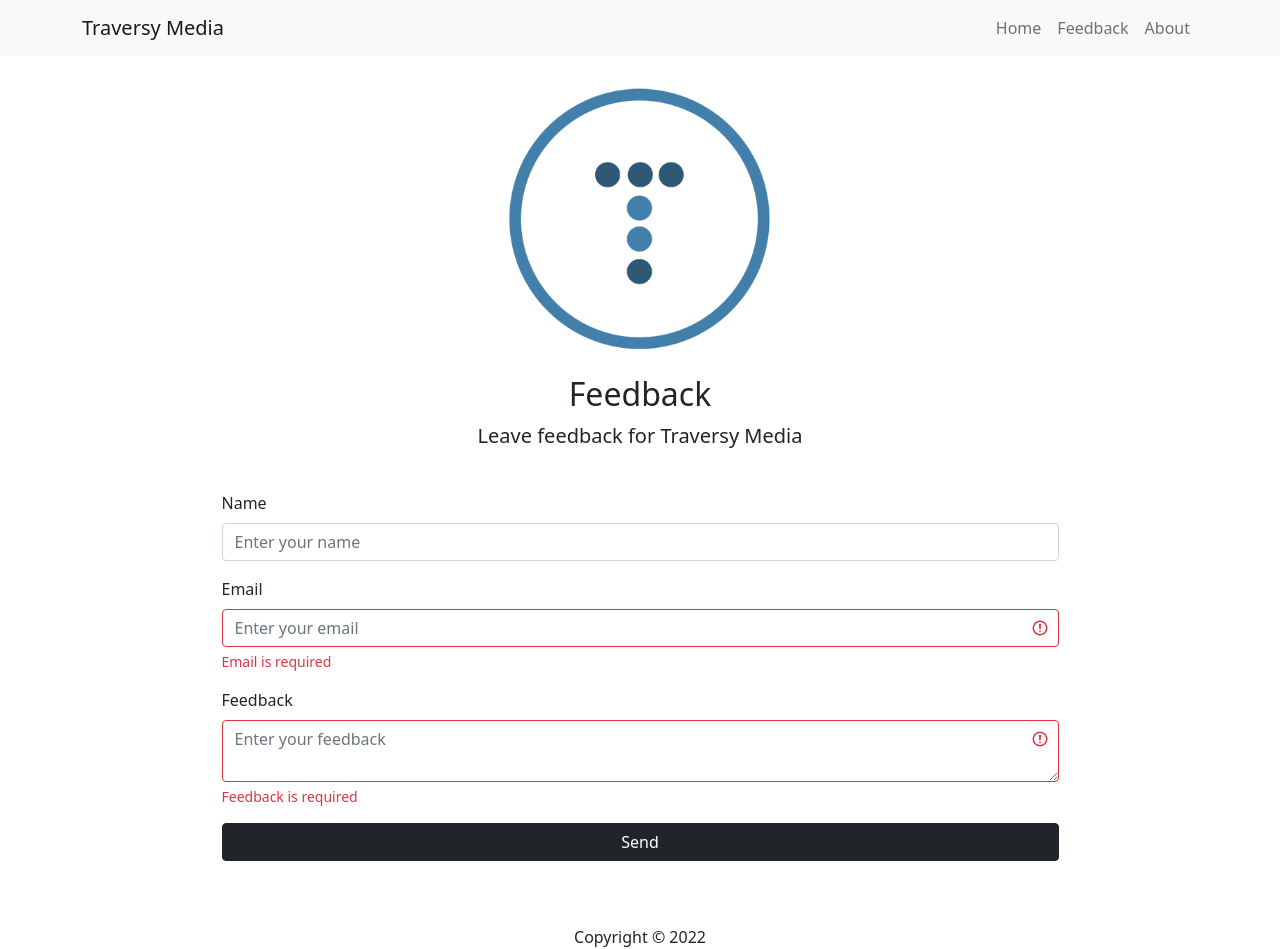
After one commit to Myles-the-Coder/php_crash, a PHP site: page /php_program/feedback/index.php in a window 1280 px wide. The commit adds this page. Run offline with PHP 8.4, Linux system fonts and the light colour scheme.

Commit message:
Additional lessons and mySQL integration

```diff
--- /dev/null
+++ b/extras/logout.php
@@ -0,0 +1,4 @@
+<?php
+session_start();
+session_destroy();
+header('Location: /php_program/13_sessions.php');
--- /dev/null
+++ b/extras/users.txt
@@ -0,0 +1,3 @@
+Myles
+Brad
+John
--- /dev/null
+++ b/feedback/about.php
@@ -0,0 +1,5 @@
+ <?php include 'inc/header.php'?>
+    <h2>About</h2>
+
+    <p class="text-center">Lorem ipsum dolor sit amet consectetur, adipisicing elit. Inventore impedit totam porro iure reiciendis autem possimus sapiente, optio, exercitationem ipsum assumenda mollitia, recusandae expedita culpa ratione voluptatem esse quos quam?</p>
+<?php include 'inc/footer.php'?>
--- /dev/null
+++ b/feedback/config/db.php
@@ -0,0 +1,13 @@
+<?php
+define('DB_HOST', 'localhost');
+define('DB_USER', 'Myles');
+define('DB_PASS', '123456');
+define('DB_NAME', 'php_dev');
+
+// create connection
+$conn = new mysqli(DB_HOST, DB_USER, DB_PASS, DB_NAME);
+
+// check connection
+if($conn->connect_error) {
+    die('Connection Failed : ' . $conn->connect_error);
+}
--- /dev/null
+++ b/feedback/inc/footer.php
@@ -0,0 +1,11 @@
+</div>
+</main>
+
+<footer class="text-center mt-5">
+  Copyright &copy; 2022
+</footer>
+
+<script src="https://cdn.jsdelivr.net/npm/bootstrap@5.0.2/dist/js/bootstrap.bundle.min.js" integrity="sha384-MrcW6ZMFYlzcLA8Nl+NtUVF0sA7MsXsP1UyJoMp4YLEuNSfAP+JcXn/tWtIaxVXM" crossorigin="anonymous"></script>
+
+</body>
+</html>
--- /dev/null
+++ b/feedback/inc/header.php
@@ -0,0 +1,40 @@
+<?php include 'config/db.php'; ?>
+
+<!DOCTYPE html>
+<html lang="en">
+<head>
+  <meta charset="UTF-8">
+  <meta http-equiv="X-UA-Compatible" content="IE=edge">
+  <meta name="viewport" content="width=device-width, initial-scale=1.0">
+  <link href="https://cdn.jsdelivr.net/npm/bootstrap@5.0.2/dist/css/bootstrap.min.css" rel="stylesheet" integrity="sha384-EVSTQN3/azprG1Anm3QDgpJLIm9Nao0Yz1ztcQTwFspd3yD65VohhpuuCOmLASjC" crossorigin="anonymous">
+  <title>Leave Feedback</title>
+</head>
+<body>
+  <nav class="navbar navbar-expand-sm navbar-light bg-light mb-4">
+    <div class="container">
+      <a class="navbar-brand" href="#">Traversy Media</a>
+      <button class="navbar-toggler" type="button" data-bs-toggle="collapse" data-bs-target="#navbarNav" aria-controls="navbarNav" aria-expanded="false" aria-label="Toggle navigation">
+        <span class="navbar-toggler-icon"></span>
+      </button>
+      <div class="collapse navbar-collapse" id="navbarNav">
+        <ul class="navbar-nav ms-auto">
+         <li class="nav-item">
+              <a class="nav-link" href="/php_program/feedback/index.php">Home</a>
+            </li>
+            <li class="nav-item">
+              <a class="nav-link" href="/php_program/feedback/feedback.php"
+                >Feedback</a
+              >
+            </li>
+            <li class="nav-item">
+              <a class="nav-link" href="/php_program/feedback/about.php"
+                >About</a
+              >
+            </li>
+        </ul>
+      </div>
+  </div>
+</nav>
+
+<main>
+  <div class="container d-flex flex-column align-items-center">
--- /dev/null
+++ b/feedback/index.php
@@ -0,0 +1,61 @@
+<?php include 'inc/header.php'; ?>
+
+<?php
+$name = $email = $body = '';
+$nameErr = $emailErr = $bodyErr = '';
+
+// Form Submit
+if(isset($_POST['submit']))
+// Validate name
+  if(empty($_POST['name']))
+    $nameErr = 'Name is required';
+  else
+    $name = filter_input(INPUT_POST, 'name', FILTER_SANITIZE_SPECIAL_CHARS);
+
+    if(empty($_POST['email']))
+    $emailErr = 'Email is required';
+  else
+    $email = filter_input(INPUT_POST, 'email', FILTER_SANITIZE_EMAIL);
+
+    if(empty($_POST['body']))
+    $bodyErr = 'Feedback is required';
+  else
+    $body = filter_input(INPUT_POST, 'body', FILTER_SANITIZE_FULL_SPECIAL_CHARS);
+
+  if(empty($nameErr) && empty($emailErr) && empty($bodyErr)){
+    $sql = "INSERT INTO feedback (name, email, body) VALUES ('$name', '$email', '$body')";
+    if(mysqli_query($conn, $sql)){
+      // Success
+      header('Location: feedback.php');
+    } else {
+      // Failure
+      echo 'Error: '. $sql . '<br>'. mysqli_error($conn);
+    }
+  }
+?>
+    <img src="/php_program/feedback/img/logo.png" class="w-25 mb-3" alt="">
+    <h2>Feedback</h2>
+    <p class="lead text-center">Leave feedback for Traversy Media</p>
+    <form action="<?php echo htmlspecialchars($_SERVER['PHP_SELF'])?>" method="POST" class="mt-4 w-75">
+      <div class="mb-3">
+        <label for="name" class="form-label">Name</label>
+        <input type="text" class="form-control <?php echo $nameErr ? 'is-invalid' : null; ?>" id="name" name="name" placeholder="Enter your name">
+        <div class="invalid-feedback"><?php echo $nameErr; ?></div>
+      </div>
+      <div class="mb-3">
+        <label for="email" class="form-label">Email</label>
+        <input type="email" class="form-control <?php echo $emailErr ? 'is-invalid' : null; ?>" id="email" name="email" placeholder="Enter your email">
+        <div class="invalid-feedback"><?php echo $emailErr; ?></div>
+
+      </div>
+      <div class="mb-3">
+        <label for="body" class="form-label">Feedback</label>
+        <textarea class="form-control <?php echo $bodyErr ? 'is-invalid' : null; ?>" id="body" name="body" placeholder="Enter your feedback"></textarea>
+        <div class="invalid-feedback"><?php echo $bodyErr; ?></div>
+
+      </div>
+      <div class="mb-3">
+        <input type="submit" name="submit" value="Send" class="btn btn-dark w-100">
+      </div>
+    </form>
+<?php include 'inc/footer.php'?>
```
Also changed, not shown: 10_get_post.php (+4 -3 lines), 11_sanitize_inputs.php (added, +23 -0 lines), 12_cookies.php (added, +10 -0 lines), 13_sessions.php (added, +35 -0 lines), 14_file_handling.php (added, +18 -0 lines), 15_file_upload.php (added, +54 -0 lines), 16_exceptions.php (added, +25 -0 lines), 17_oop.php (added, +54 -0 lines), extras/dashboard.php (added, +11 -0 lines), feedback/feedback.php (added, +26 -0 lines), feedback/img/logo.png (added).
